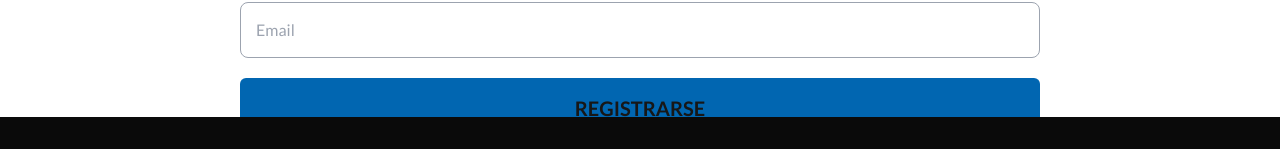
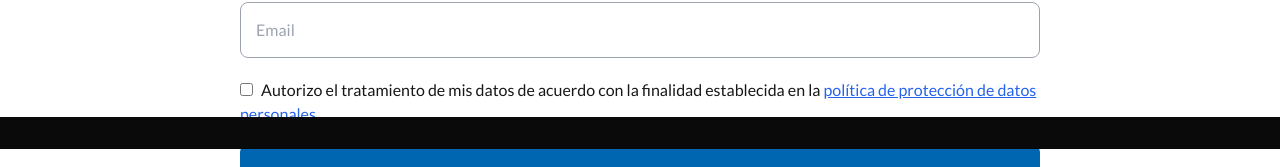
Before and after one commit to MartinezKevin24/inxait-project, a Next.js app: page /registration in a window 1280 px wide. Shown: the part 651-818 px from the top of the page. Built offline with nearby package versions, Linux system fonts and the light colour scheme; no server answers.

Commit message:
Feat: The habeas data field was added

```diff
--- a/src/components/fields/GeoField/index.tsx
+++ b/src/components/fields/GeoField/index.tsx
@@ -1,6 +1,7 @@
 "use client"
 import { useField } from 'formik'
 import React from 'react'
+import FormError from '../FormError'
 
 interface FormFieldProps{
   name: string,
@@ -13,7 +14,7 @@ interface FormFieldProps{
 
 export default function FormField({name, placeholder, options}: FormFieldProps) {
 
-  const [field] = useField(name)
+  const [field, meta] = useField(name)
 
   if(!options){
     return(
@@ -31,6 +32,7 @@ export default function FormField({name, placeholder, options}: FormFieldProps)
   }
 
   return (
+    <div className='flex flex-col gap-2'>
       <label htmlFor={name} className='relative group w-full'>
         <span className={"absolute -top-3 left-2 px-2 text-sm bg-black text-gray"}>
           {placeholder}
@@ -44,5 +46,7 @@ export default function FormField({name, placeholder, options}: FormFieldProps)
           {options?.map((option, i)=>(<option key={i} value={option?.id} className='text-black'>{option?.name}</option>))}
         </select>
       </label>
+      {meta.touched && meta.error ? <FormError name={field.name} /> : null}
+    </div>
   )
 }
--- /dev/null
+++ b/src/components/fields/HabeasDataField/index.tsx
@@ -0,0 +1,20 @@
+"use client"
+import React from 'react'
+import { useField } from 'formik'
+import FormError from '../FormError'
+import Link from 'next/link';
+
+export default function HabeasDataField() {
+
+  const [field, meta] = useField("habeas_data");
+
+  return (
+    <div className='flex flex-col gap-2'>
+      <label htmlFor="habeas_data">
+        <input type='checkbox' id='habeas_data' name='habeas_data' className='mr-2'/>
+        <span>Autorizo el tratamiento de mis datos de acuerdo con la finalidad establecida en la <Link href={"https://www.minjusticia.gov.co/ministerio/Documents/SIG/_pol%C3%ADtica%20de%20tratamiento%20y%20protecci%C3%B3n%20datos%20personales.pdf"} className='text-blue-600 underline'>política de protección de datos personales.</Link></span>
+      </label>
+      {meta.touched && meta.error ? <FormError name={field.name} /> : null}
+    </div>
+  )
+}
--- a/src/components/forms/RegistrationForm/index.tsx
+++ b/src/components/forms/RegistrationForm/index.tsx
@@ -13,6 +13,7 @@ import userState from 'atoms/userState'
 import { useSetRecoilState } from 'recoil'
 import { useRouter } from 'next/navigation'
 import { PageRoutes } from 'constants/PageRoutes'
+import HabeasDataField from 'components/fields/HabeasDataField'
 
 export interface RegistratinFormProps{
   departments: Department[] | null
@@ -44,6 +45,8 @@ export default function RegistratinForm({departments}: RegistratinFormProps) {
     email: Yup.string()
       .required('El correo electrónico es obligatorio')
       .email('El formato del correo electrónico es inválido'),
+    habeas_data: Yup.boolean()
+      .oneOf([true], 'La autorización de datos personales es obligatoria'),
   });
   const { push } = useRouter()
   const [cities, setCities] = useState<City[] | null>(null);
@@ -58,7 +61,8 @@ export default function RegistratinForm({departments}: RegistratinFormProps) {
     city: "",
     mobile: "",
     email: "",
-    code: ""
+    code: "",
+    habeas_data: false
   }
 
   const handleSubmit = (values: User) =>{
@@ -109,6 +113,7 @@ export default function RegistratinForm({departments}: RegistratinFormProps) {
           </div>
           <FormField name='mobile' placeholder='Numero de celular'/>
           <FormField name='email' placeholder='Email'/>
+          <HabeasDataField/>
           <button className='bg-blue py-4 text-xl uppercase font-bold hover:bg-blue-ligth rounded-md md:block hidden' type='submit'>
             Registrarse
           </button>
```
Lines whose indentation alone changed are shown as unchanged.
